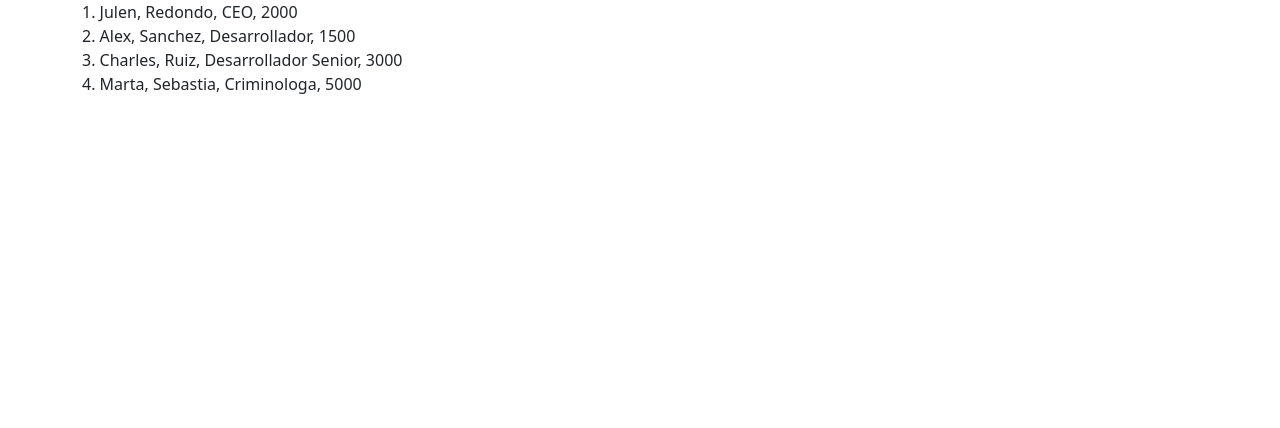
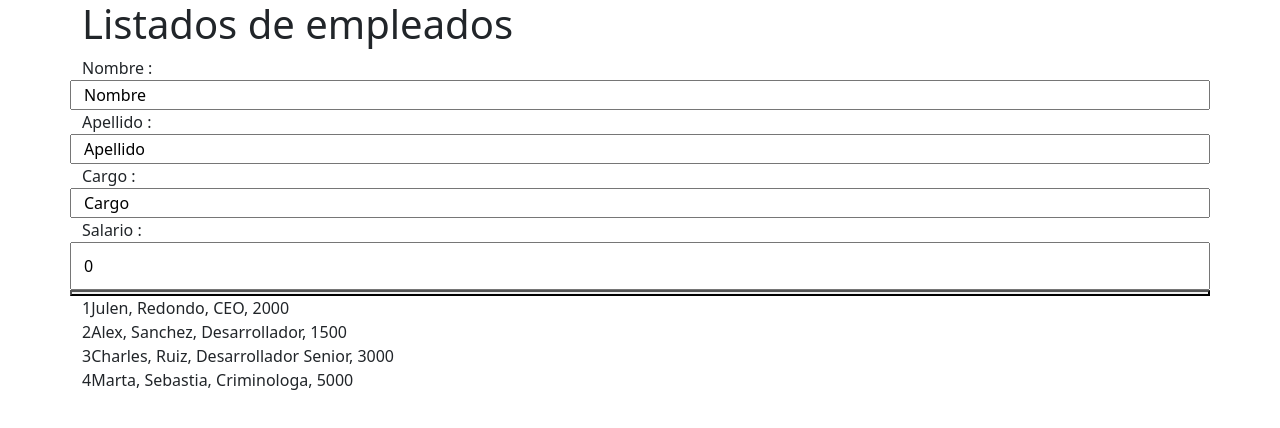
Before and after one commit to JulenR14/Angular, an Angular app in the folder app-empleados/: page / in a window 1280 px wide. Shown: the top 428 px of the page. Built offline with nearby package versions, Linux system fonts and the light colour scheme.

Commit message:
Nuevo formulario

```diff
--- a/app-empleados/src/app/app.component.html
+++ b/app-empleados/src/app/app.component.html
@@ -1,8 +1,27 @@
+<div class="container">
+  <h1>{{title}}</h1>
+  <form class="form-group row">
+      <label for="nombre">Nombre : </label>
+      <input type="text" name="nombre" id = "nombre" [(ngModel)]="nombre"><br>
+
+      <label for="apellido">Apellido : </label>
+      <input type="text" name="apellido" id = "apellido" [(ngModel)]="apellido"><br>
+
+      <label for="cargo">Cargo : </label>
+      <input type="text" name="cargo" id = "cargo" [(ngModel)]="cargo"><br>
+
+      <label for="salario">Salario : </label>
+      <input type="number" name="salario" id = "salario" [(ngModel)]="salario"><br><br>
+
+      <button type="submit" value="Agregar Empleado" (click)="agregarEmpleado()"></button>
+  </form>
+</div>
+
 <div class="container">
   <div class="row">
     <div class="col">
       <div *ngFor="let empleado of empleados; let i=index">
-        {{i+1}}. {{empleado.nombre}}, {{empleado.apellido}}, {{empleado.cargo}}, {{empleado.salario}}
+        {{i+1}}{{empleado.nombre}}, {{empleado.apellido}}, {{empleado.cargo}}, {{empleado.salario}}
       </div>
     </div>
   </div>
--- a/app-empleados/src/app/app.component.ts
+++ b/app-empleados/src/app/app.component.ts
@@ -1,5 +1,5 @@
 import { Component } from '@angular/core';
-import {Empleado} from './empleado.model';
+import { Empleado } from './empleado.model';
 
 @Component({
   selector: 'app-root',
@@ -15,4 +15,14 @@ export class AppComponent {
     new Empleado("Charles", "Ruiz", "Desarrollador Senior", 3000),
     new Empleado("Marta", "Sebastia", "Criminologa", 5000),
   ];
+
+  nombre: string = "Nombre";
+  apellido: string = "Apellido";
+  cargo: string = "Cargo";
+  salario: number = 0;
+
+  agregarEmpleado(){
+    this.empleados.push(new Empleado (this.nombre, this.apellido, this.cargo, this.salario));
+  }
+
 }
```
